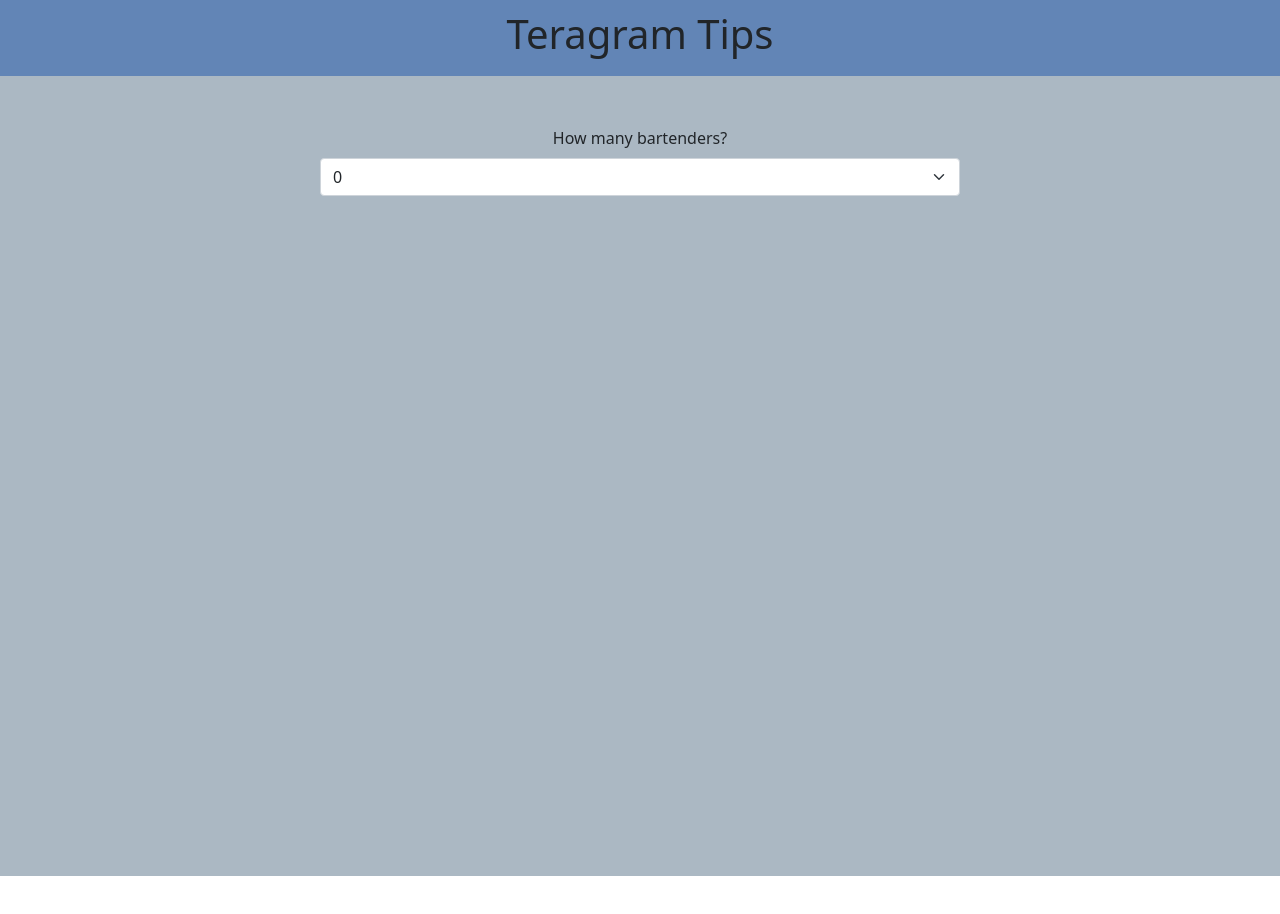
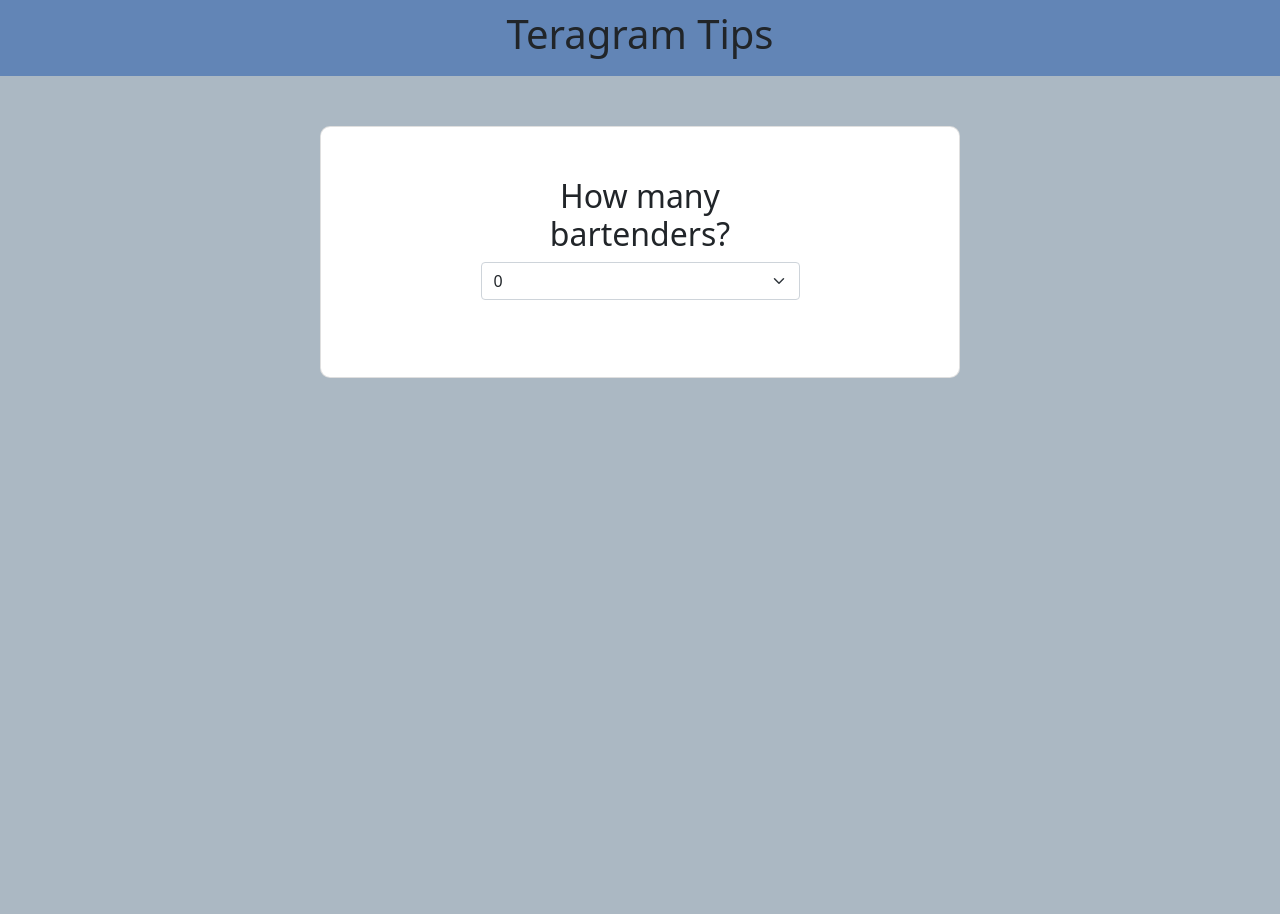
Before and after one commit to afrochef22/tipzee, a React (Create React App) app: page / in a window 1280 px wide. Shown: the top 914 px of the page. Before the commit the page ends 876 px from the top, so only its background shows below. Built offline with nearby package versions, Linux system fonts and the light colour scheme.

Commit message:
added card styling

```diff
--- a/src/App.js
+++ b/src/App.js
@@ -2,6 +2,7 @@ import React, { Component, useState } from "react";
 import Header from "./components/Header";
 import TipsForm from "./components/TipForm";
 import TipBreakDown from "./components/TipBreakDown";
+import "./index.css";
 
 const App = () => {
 	const enteredTips = {
@@ -32,7 +33,18 @@ const App = () => {
 			{ bar: 0 },
 			{ bar: 0 },
 		],
-		bartenders: ["Michelle Rogers", "Erik Zinkel", "David Perricone", "Rachel Van der Pol", "Michael Martin", "Kristin Lorenz", "Hayley Pond", "Jose Verde", "Ashanti Rogers", "Andre Jalalian" ]
+		bartenders: [
+			"Michelle Rogers",
+			"Erik Zinkel",
+			"David Perricone",
+			"Rachel Van der Pol",
+			"Michael Martin",
+			"Kristin Lorenz",
+			"Hayley Pond",
+			"Jose Verde",
+			"Ashanti Rogers",
+			"Andre Jalalian",
+		],
 	};
 
 	const [totalTipsCollected, setTotalTipsCollected] = useState(0);
@@ -51,12 +63,12 @@ const App = () => {
 		return (
 			<React.Fragment>
 				{totalTipsCollected < 1 ? (
-					<div>
+					<div className="bg1">
 						<Header />
 						<TipsForm tips={enteredTips} totalTips={submitHandler} />
 					</div>
 				) : (
-					<div>
+					<div className="bg1">
 						<Header />
 						<TipBreakDown
 							tips={enteredTips}
--- a/src/components/TipBreakDown.css
+++ b/src/components/TipBreakDown.css
@@ -12,7 +12,6 @@
 }
 
 .row-content {
-	padding: 50px 0;
 	min-height: 200px;
 	width: 50%;
 	margin: auto;
@@ -30,3 +29,10 @@
 .btn-center {
 	text-align: center;
 }
+
+.card-container {
+	width: 50%;
+	margin: auto;
+	border-radius: 10px;
+	margin-top: 50px;
+}
--- a/src/components/TipBreakDown.js
+++ b/src/components/TipBreakDown.js
@@ -1,6 +1,6 @@
 import React from "react";
 
-import { Form, Col, FormGroup, Input, Label, Button } from "reactstrap";
+import { Card, Form, Col, FormGroup, Input, Label, Button } from "reactstrap";
 import "./TipBreakDown.css";
 import "bootstrap/dist/css/bootstrap.min.css";
 
@@ -15,17 +15,20 @@ const TipBreakDown = (props) => {
 
 	return (
 		<div className="bg1 height100">
-			<div className="row-content">
+			<Card className="row-content card-container">
 				<div>
 					<h1>Total Tips Collected</h1>
-					<p>{props.totalTips}</p>
+					<h2>{props.totalTips}</h2>
 				</div>
 				<div>
-					<h1>BarBack Tips</h1>
-					<p>{barbackTips}</p>
+					<h3>BarBack Tips</h3>
+					<FormGroup row>
+						<Label sm={4}>BarBack</Label>
+						<Col sm={8}>{barbackTips}</Col>
+					</FormGroup>
 				</div>
 				<div>
-					<h1>Bartender Tips</h1>
+					<h3>Bartender Tips</h3>
 					{props.tips.bartenderPosition
 						.slice(0, props.bartenders)
 						.map((bartender, i) => (
@@ -35,7 +38,7 @@ const TipBreakDown = (props) => {
 							</FormGroup>
 						))}
 				</div>
-			</div>
+			</Card>
 		</div>
 	);
 };
--- a/src/components/TipForm.css
+++ b/src/components/TipForm.css
@@ -8,6 +8,7 @@
 	width: 50%;
 	margin: auto;
 	border-radius: 50px;
+	margin-top: 50px;
 }
 
 .border {
@@ -18,7 +19,6 @@
 }
 
 .row-content {
-	padding: 50px 0;
 	min-height: 200px;
 	width: 50%;
 	margin: auto;
--- a/src/components/TipForm.js
+++ b/src/components/TipForm.js
@@ -39,9 +39,10 @@ const TipsForm = (props) => {
 	return (
 		<div className="bg1 height100">
 			{numberOfBartenders < 1 ? (
-				<Form className="row-content" onSubmit={submitHandler}>
+				<Card className="card-container">
+					<Form className="row-content card-container" onSubmit={submitHandler}>
 						<FormGroup sm={4}>
-						<Label for="exampleSelect">How many bartenders?</Label>
+							<h2 for="exampleSelect">How many bartenders?</h2>
 							<Input
 								id="exampleSelect"
 								name="select"
@@ -62,9 +63,12 @@ const TipsForm = (props) => {
 							</Input>
 						</FormGroup>
 					</Form>
+				</Card>
 			) : (
+				<div className="bg1">
 					<Card body className="card-container">
 						<Form className="row-content">
+							<h2>Tips Collected</h2>
 							{props.tips.bartenderPosition
 								.slice(0, numberOfBartenders)
 								.map((bartender, i) => (
@@ -91,7 +95,6 @@ const TipsForm = (props) => {
 									/>
 								</Col>
 							</FormGroup>
-
 							<FormGroup>
 								<div m={8} className="btn-center">
 									<Button
@@ -115,6 +118,7 @@ const TipsForm = (props) => {
 							</FormGroup>
 						</Form>
 					</Card>
+				</div>
 			)}
 		</div>
 	);
```
Lines whose indentation alone changed are shown as unchanged.
